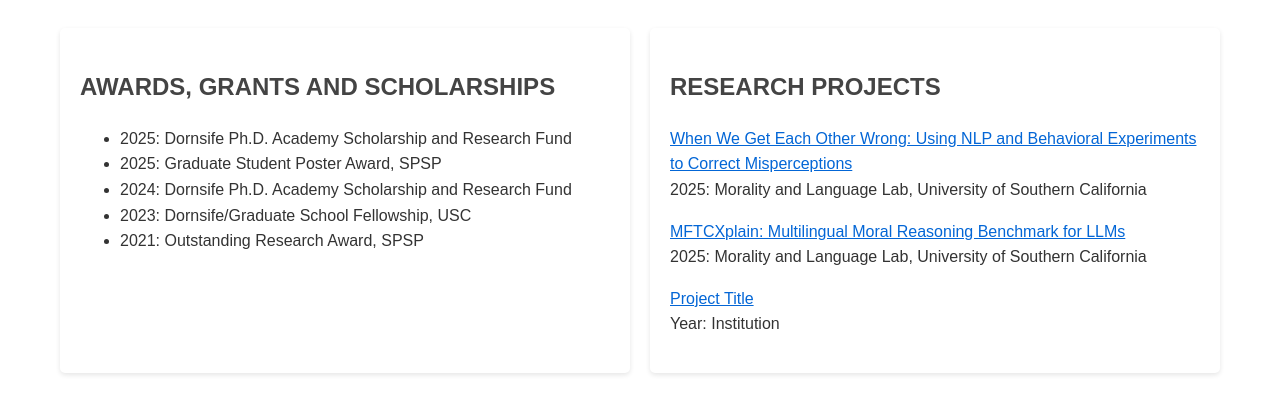
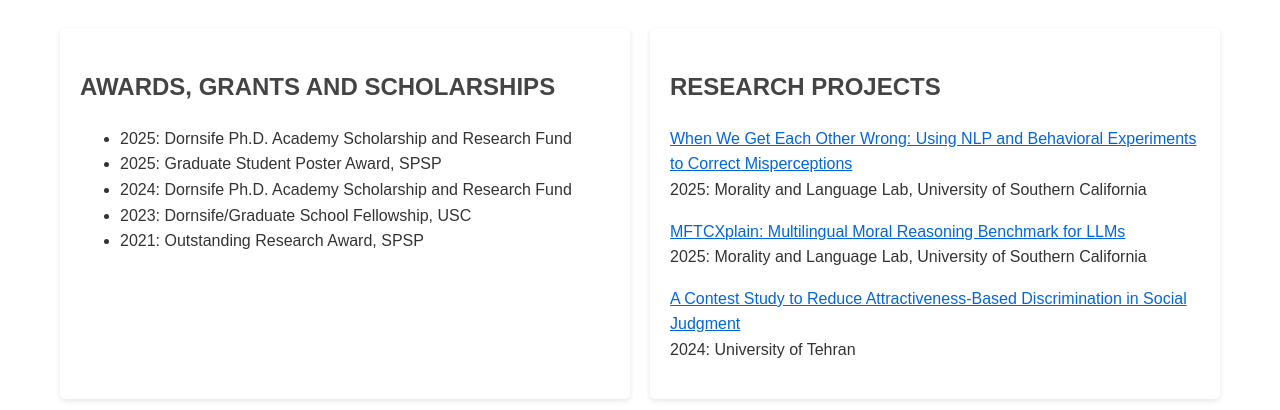
Before and after one commit to yalda-darya/yalda-darya.github.io, a plain HTML site: page index.html in a window 1280 px wide. Shown: the part 348-758 px from the top of the page. Drawn offline with Linux system fonts and the light colour scheme.

Commit message:
Update index.html

```diff
--- a/index.html
+++ b/index.html
@@ -173,8 +173,7 @@
                 <h2>RESEARCH PROJECTS</h2>
                 <p><a href="asymmetric-moral-metaperceptions.html">When We Get Each Other Wrong: Using NLP and Behavioral Experiments to Correct Misperceptions</a><br>2025: Morality and Language Lab, University of Southern California</p>
                 <p><a href="MFTCXplain.html">MFTCXplain: Multilingual Moral Reasoning Benchmark for LLMs</a><br>2025: Morality and Language Lab, University of Southern California</p>
-                <p><a href="#">Project Title</a><br>Year: Institution</p>
-                <!-- Add more projects as needed -->
+                <p><a href="attractiveness-bias.html">A Contest Study to Reduce Attractiveness-Based Discrimination in Social Judgment</a><br>2024: University of Tehran</p>
             </div>
         </div>
 
```
